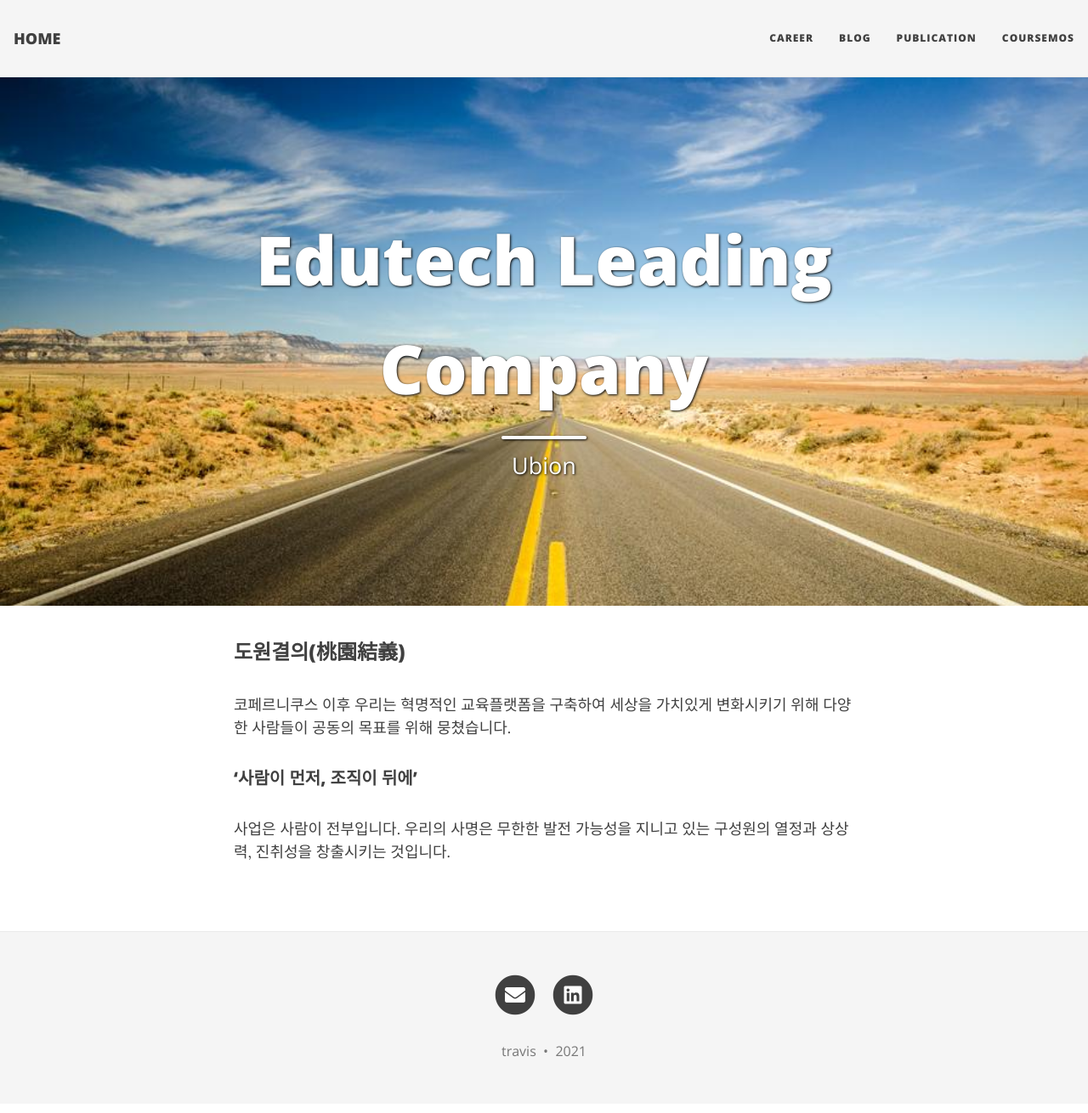
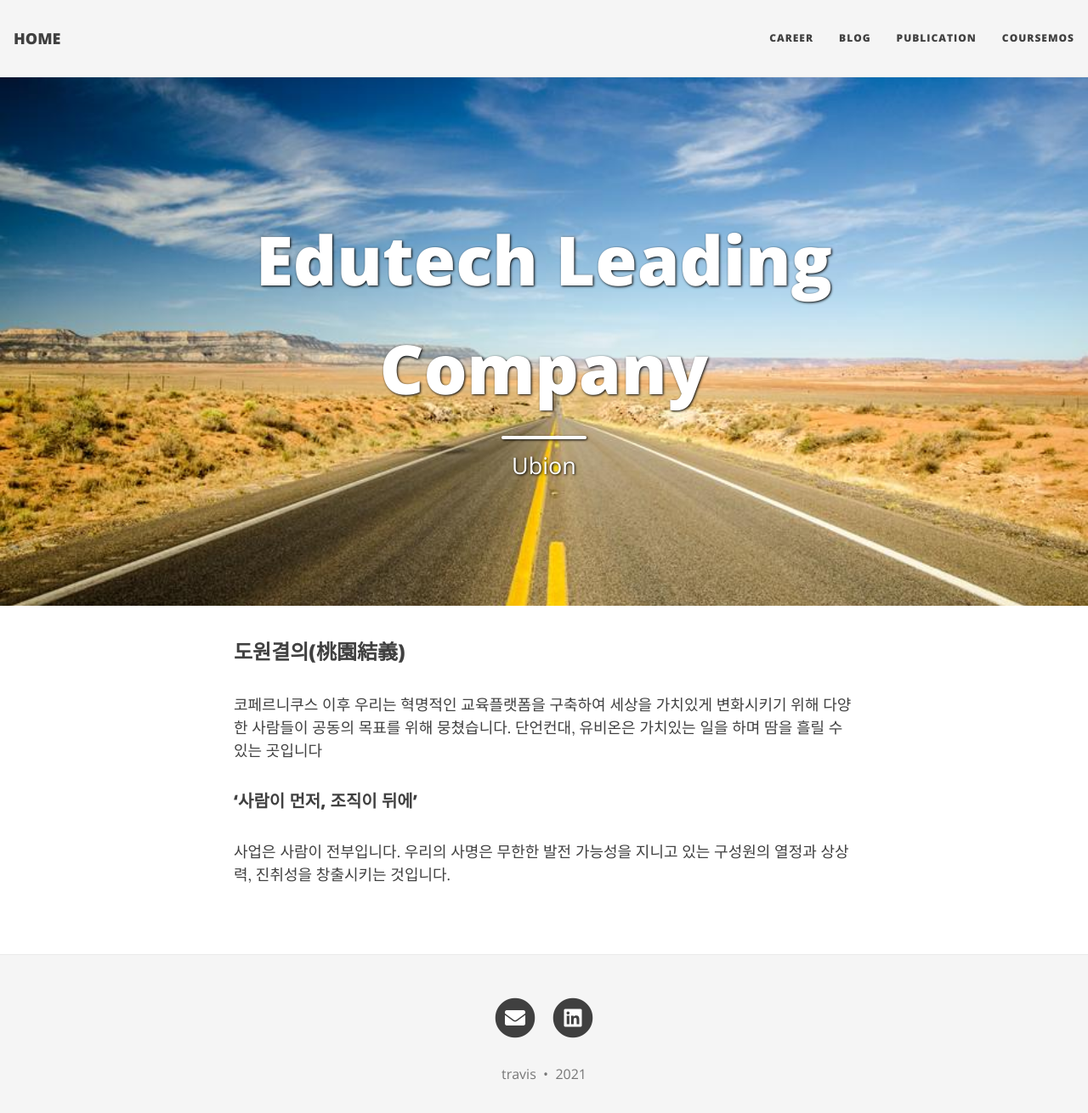
Before and after one commit to techubion/techubion.github.io-backup, a Jekyll site: the page built from index.md, in a window 1280 px wide and 1326 px high. Shown: the top 1310 px of the window at 85% size. Built offline with Jekyll 4.4.1, drawn with Linux system fonts in a browser that asks for light colours; nearby versions of some CDN libraries.

Commit message:
Update index.md

```diff
--- a/index.md
+++ b/index.md
@@ -9,6 +9,7 @@
 
 코페르니쿠스 이후 우리는 혁명적인 교육플랫폼을 구축하여 세상을 가치있게 변화시키기 위해
 다양한 사람들이 공동의 목표를 위해 뭉쳤습니다.
+단언컨대, 유비온은 가치있는 일을 하며 땀을 흘릴 수 있는 곳입니다
 
 
 
```
